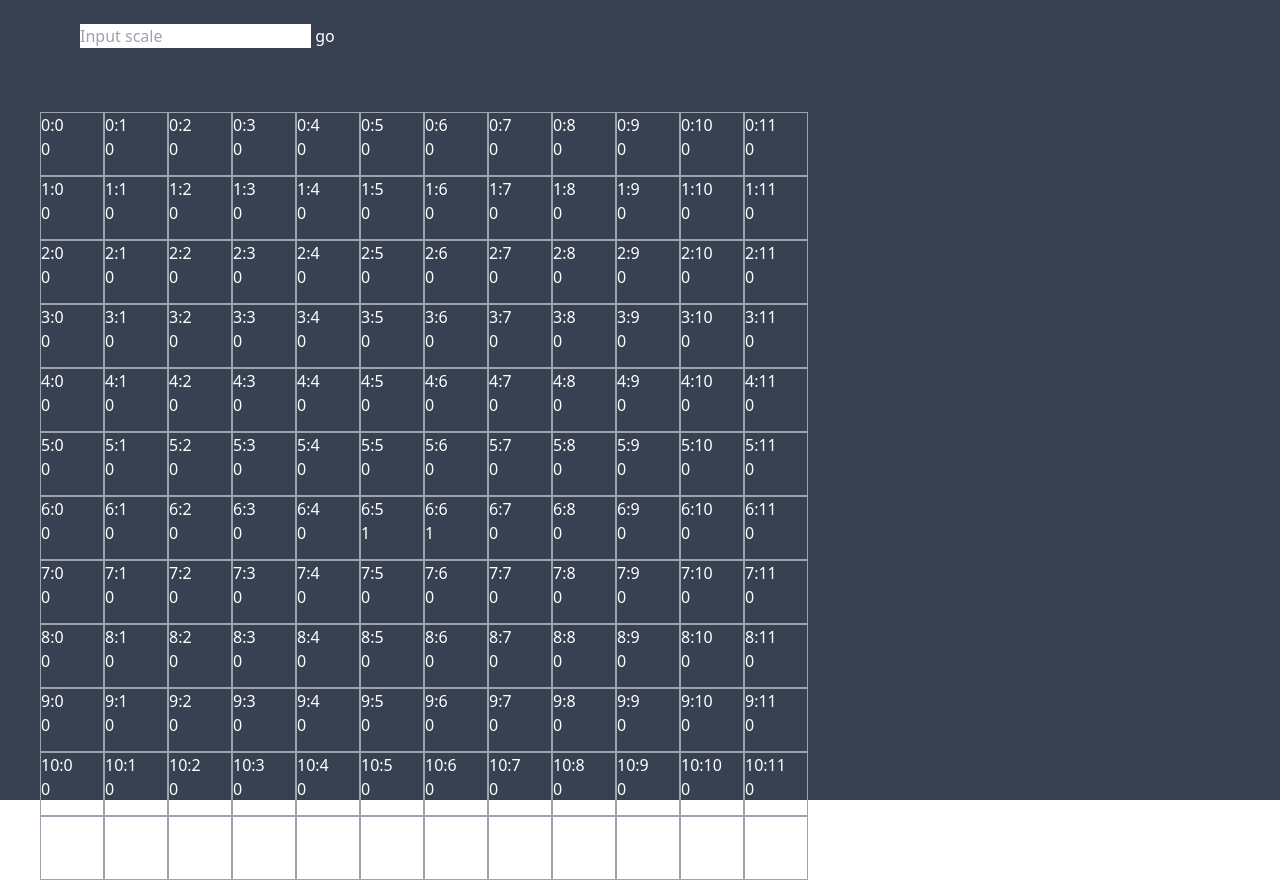
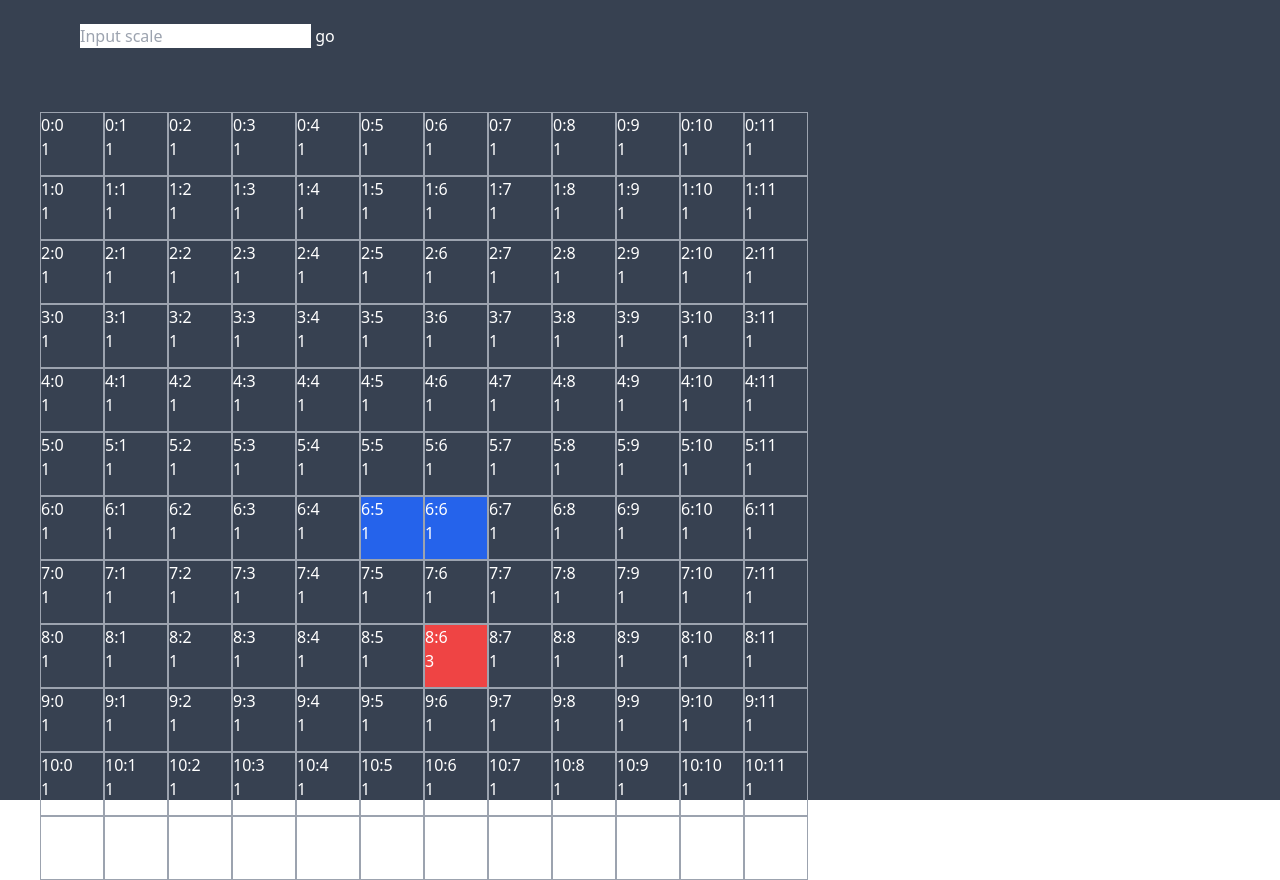
Before and after one commit to RedRe4per/test-next-init, a Next.js app: page / in a window 1280 px wide. Built offline with nearby package versions, Linux system fonts and the light colour scheme.

Commit message:
feat: snack and ball init

```diff
--- a/pages/index.tsx
+++ b/pages/index.tsx
@@ -14,8 +14,10 @@ export default function Home() {
   }
 
   const snake: any = [];
-  snake.push([startPoint, startPoint - 1], [startPoint, startPoint]);
-  console.log(boardArray);
+  snake.push({x: startPoint, y:startPoint - 1}, {x: startPoint, y:startPoint});
+  console.log(snake)
+
+  let ball: {x: number, y: number} = {x:8, y: 6};
 
   boardArray[startPoint][startPoint] = 1;
   boardArray[startPoint][startPoint - 1] = 1;
@@ -31,16 +33,17 @@ export default function Home() {
           {boardArray.map((row: any, index1: number) => {
             return (
               <div className="flex" key={index1}>
-                {row.map((column: string, index2: number) => {
+                {row.map((column: any, index2: number) => {
+
                   return (
                     <div
-                      className="w-16 h-16 border border-gray-400"
+                      className={`w-16 h-16 border border-gray-400 ${snake.findIndex((item: any)=>item.x === index1 && item.y === index2)<0? ((ball.x === index1 && ball.y === index2)? "bg-red-500": "") : "bg-blue-600"}`}
                       key={index2}
                     >
                       <div>
                         {index1}:{index2}
                       </div>
-                      <div>{column}</div>
+                      <div>{(ball.x === index1 && ball.y === index2)? "3": "1"}</div>
                     </div>
                   );
                 })}
```
